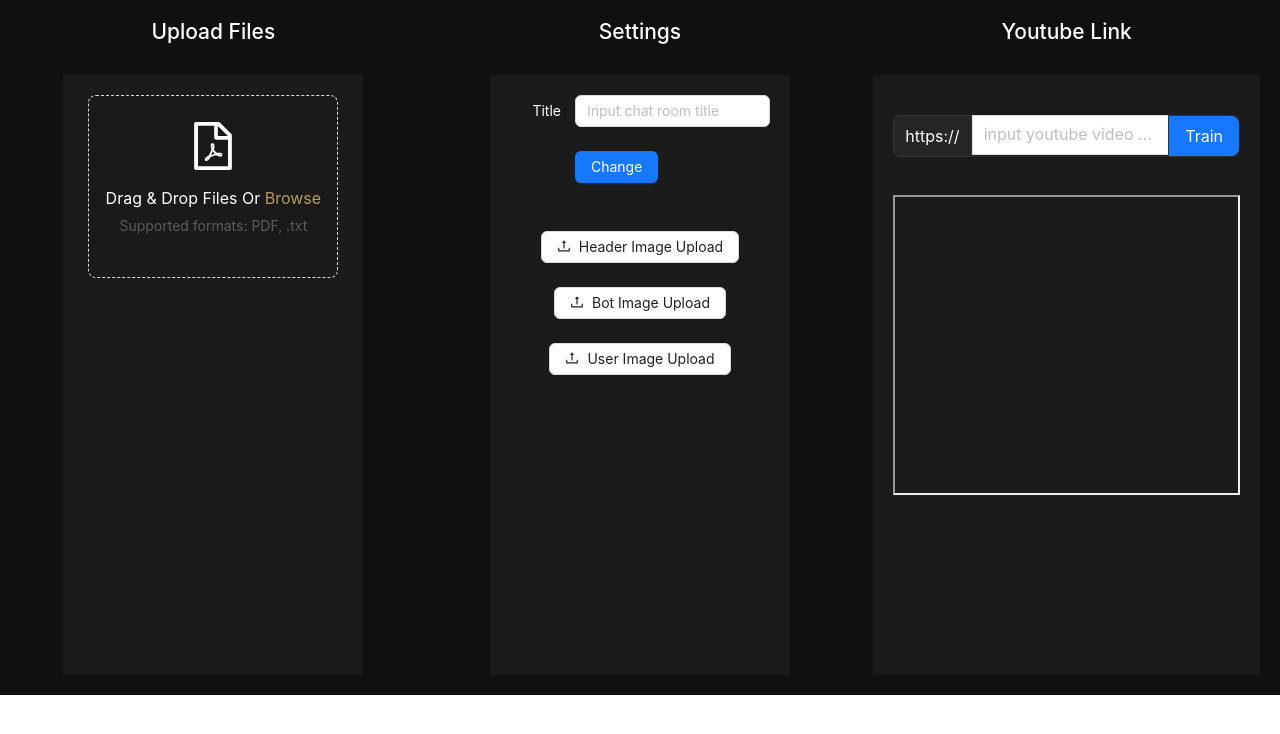
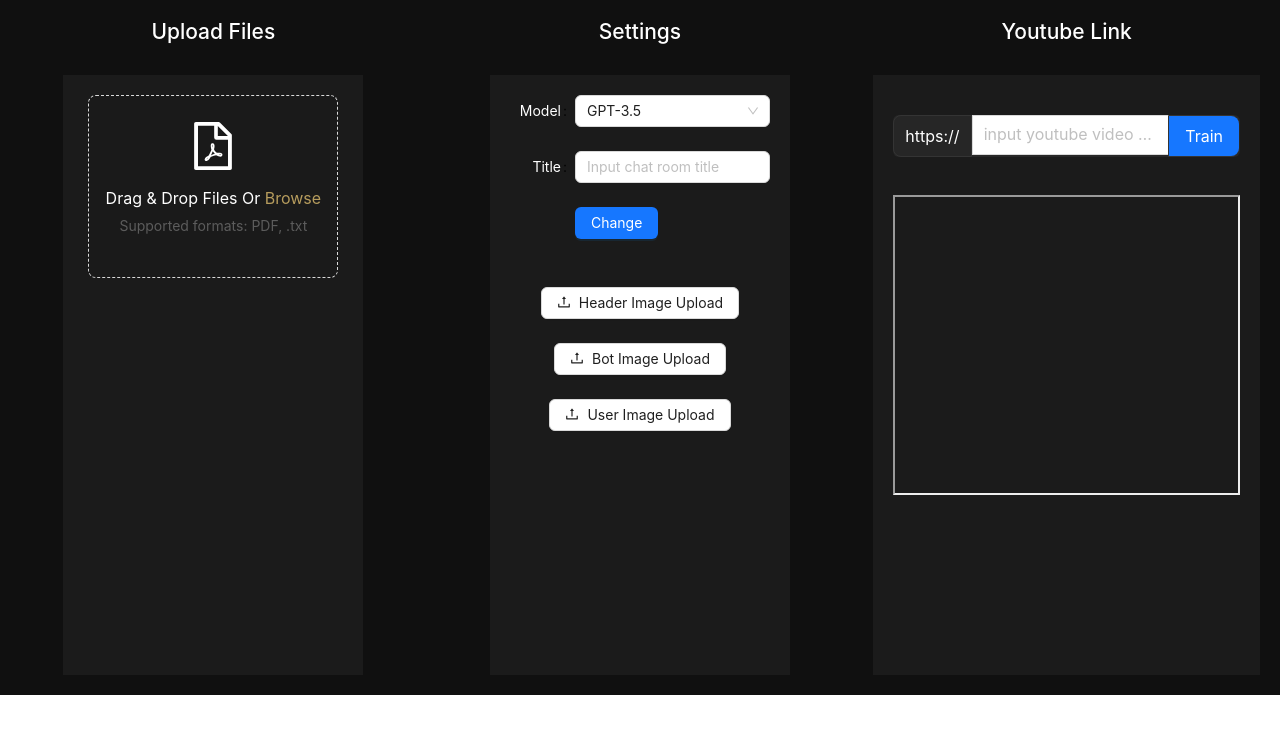
Before and after one commit to softdev629/AI-business-copilot-frontend, a React (Create React App) app: page /upload/1 in a window 1280 px wide. Shown: the top 734 px of the page. Built offline with nearby package versions, Linux system fonts and the light colour scheme.

Commit message:
model setting

```diff
--- a/src/components/upload/upload-settings.js
+++ b/src/components/upload/upload-settings.js
@@ -1,6 +1,6 @@
 import React from "react";
 import { UploadOutlined } from "@ant-design/icons";
-import { Button, Form, Input, message, Space, Upload } from "antd";
+import { Button, Form, Input, message, Select, Space, Upload } from "antd";
 import { useParams } from "react-router-dom";
 import axios from "axios";
 
@@ -8,9 +8,11 @@ const UploadSettings = () => {
   const params = useParams();
 
   const onFinish = (values) => {
+    console.log(values);
     axios
       .post(`http://localhost:9000/api/header-change/${params.id}`, {
         title: values.title,
+        model: values.model,
       })
       .then(() => {
         message.success("Title changed successfully.");
@@ -36,6 +38,23 @@ const UploadSettings = () => {
           onFinish={onFinish}
           align="left"
         >
+          <Form.Item
+            label={
+              <label style={{ color: "white" }} name="model">
+                Model
+              </label>
+            }
+            initialValue="gpt-3.5-turbo"
+            name="model"
+          >
+            <Select
+              options={[
+                { value: "text-davinci-003", label: "GPT-3" },
+                { value: "gpt-3.5-turbo", label: "GPT-3.5" },
+                { value: "gpt-4", label: "GPT-4" },
+              ]}
+            />
+          </Form.Item>
           <Form.Item
             label={<label style={{ color: "white" }}>Title</label>}
             name="title"
```
